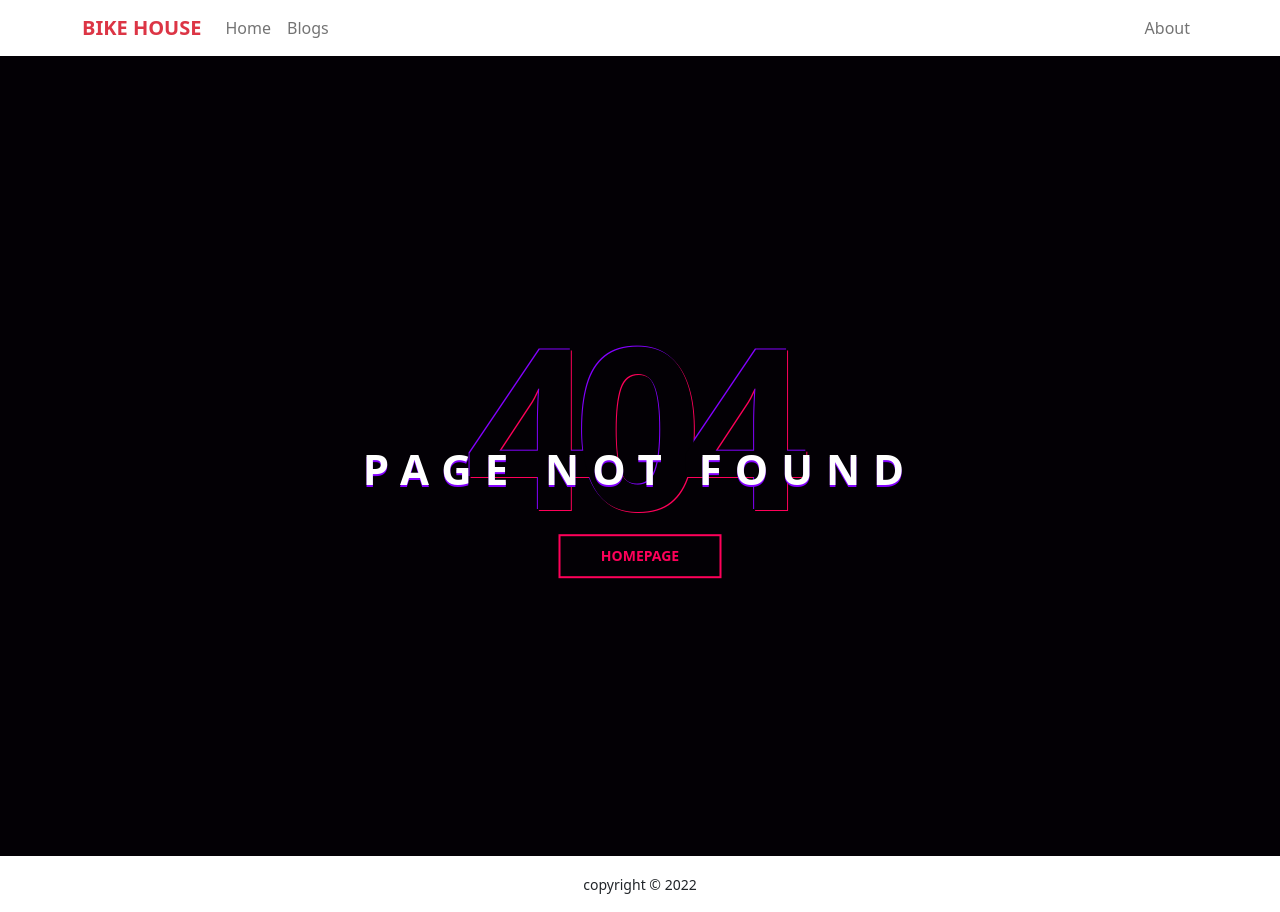
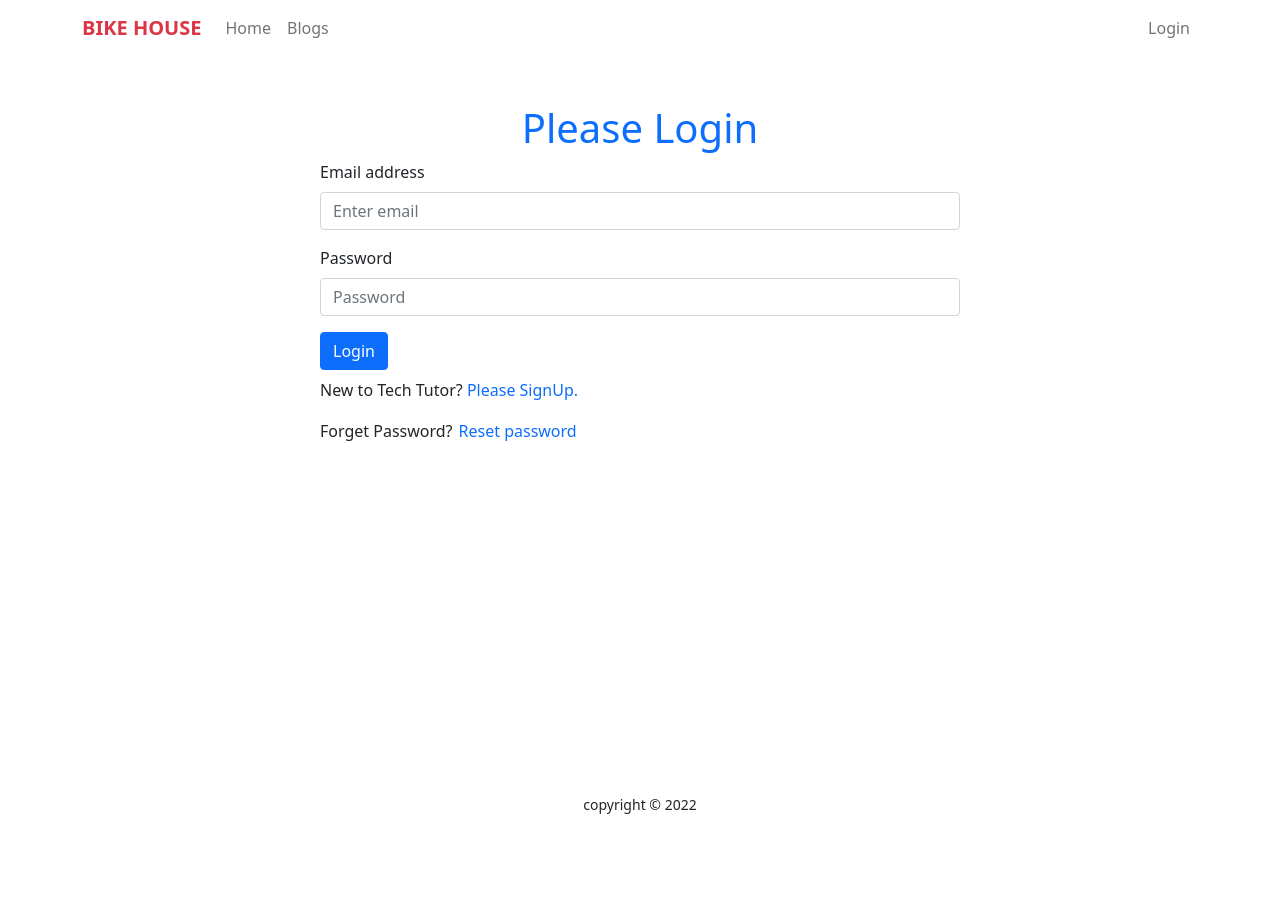
Before and after one commit to rayhan1650/bike-house-client, a React (Create React App) app: page /login in a window 1280 px wide. Before the commit this address had no page. After the commit the page ends 832 px from the top, so only its background shows below. Built offline with nearby package versions, Linux system fonts and the light colour scheme.

Commit message:
login page design done & signup page initialized

```diff
--- a/src/App.js
+++ b/src/App.js
@@ -2,18 +2,22 @@ import { Route, Routes } from "react-router-dom";
 import "./App.css";
 import Blogs from "./Pages/Blogs/Blogs";
 import Home from "./Pages/Home/Home/Home";
+import Login from "./Pages/Login/Login/Login";
+import SignUp from "./Pages/Login/SignUp/SignUp";
 import Footer from "./Pages/Shared/Footer/Footer";
 import Header from "./Pages/Shared/Header/Header";
 import NotFound from "./Pages/Shared/NotFound/NotFound";
 
 function App() {
   return (
-    <div className="App">
+    <div>
       <Header />
       <Routes>
         <Route path="/" element={<Home />} />
         <Route path="/home" element={<Home />} />
         <Route path="/blogs" element={<Blogs />} />
+        <Route path="/login" element={<Login />} />
+        <Route path="/signup" element={<SignUp />} />
         <Route path="*" element={<NotFound />} />
       </Routes>
       <Footer />
--- /dev/null
+++ b/src/Pages/Login/Login/Login.css
@@ -0,0 +1,16 @@
+.my-login {
+  width: 50%;
+  height: 84vh;
+}
+
+.my-link a {
+  text-decoration: none;
+}
+
+@media only screen and (max-width: 576px) {
+  .my-login {
+    width: 100%;
+    padding: 10px;
+    height: 90vh;
+  }
+}
--- /dev/null
+++ b/src/Pages/Login/Login/Login.js
@@ -0,0 +1,65 @@
+import React, { useRef } from "react";
+import { Button, Form } from "react-bootstrap";
+import { Link } from "react-router-dom";
+import "./Login.css";
+
+const Login = () => {
+  const emailRef = useRef("");
+  const passwordRef = useRef("");
+
+  const handleSubmit = (event) => {
+    event.preventDefault();
+    const email = emailRef.current.value;
+    const password = passwordRef.current.value;
+  };
+  return (
+    <div className="my-login mx-auto">
+      <h1 className="text-center mt-5 text-primary">Please Login</h1>
+      <Form onSubmit={handleSubmit}>
+        <Form.Group className="mb-3" controlId="formBasicEmail">
+          <Form.Label>Email address</Form.Label>
+          <Form.Control
+            ref={emailRef}
+            type="email"
+            placeholder="Enter email"
+            required
+          />
+        </Form.Group>
+
+        <Form.Group className="mb-3" controlId="formBasicPassword">
+          <Form.Label>Password</Form.Label>
+          <Form.Control
+            ref={passwordRef}
+            type="password"
+            placeholder="Password"
+            required
+          />
+        </Form.Group>
+
+        <Button variant="primary" type="submit">
+          Login
+        </Button>
+      </Form>
+      <p className="mt-2 my-link">
+        New to Tech Tutor? <Link to="/signup">Please SignUp.</Link>{" "}
+      </p>
+      <p className="mt-2 my-link">
+        Forget Password?
+        <button
+          //   onClick={async () => {
+          //     const email = emailRef.current.value;
+          //     await sendPasswordResetEmail(email);
+          //     if (email) {
+          //       toast("Sent email");
+          //     }
+          //   }}
+          className="border-0 text-primary bg-transparent"
+        >
+          Reset password
+        </button>{" "}
+      </p>
+    </div>
+  );
+};
+
+export default Login;
--- /dev/null
+++ b/src/Pages/Login/SignUp/SignUp.js
@@ -0,0 +1,11 @@
+import React from "react";
+
+const SignUp = () => {
+  return (
+    <div>
+      <h2>Signup</h2>
+    </div>
+  );
+};
+
+export default SignUp;
--- a/src/Pages/Shared/Header/Header.js
+++ b/src/Pages/Shared/Header/Header.js
@@ -26,8 +26,8 @@ const Header = () => {
               </Nav.Link>
             </Nav>
             <Nav>
-              <Nav.Link as={Link} to="/about">
-                About
+              <Nav.Link as={Link} to="/login">
+                Login
               </Nav.Link>
               {/* toggle login and sign out  */}
               {/* {user ? (
```
